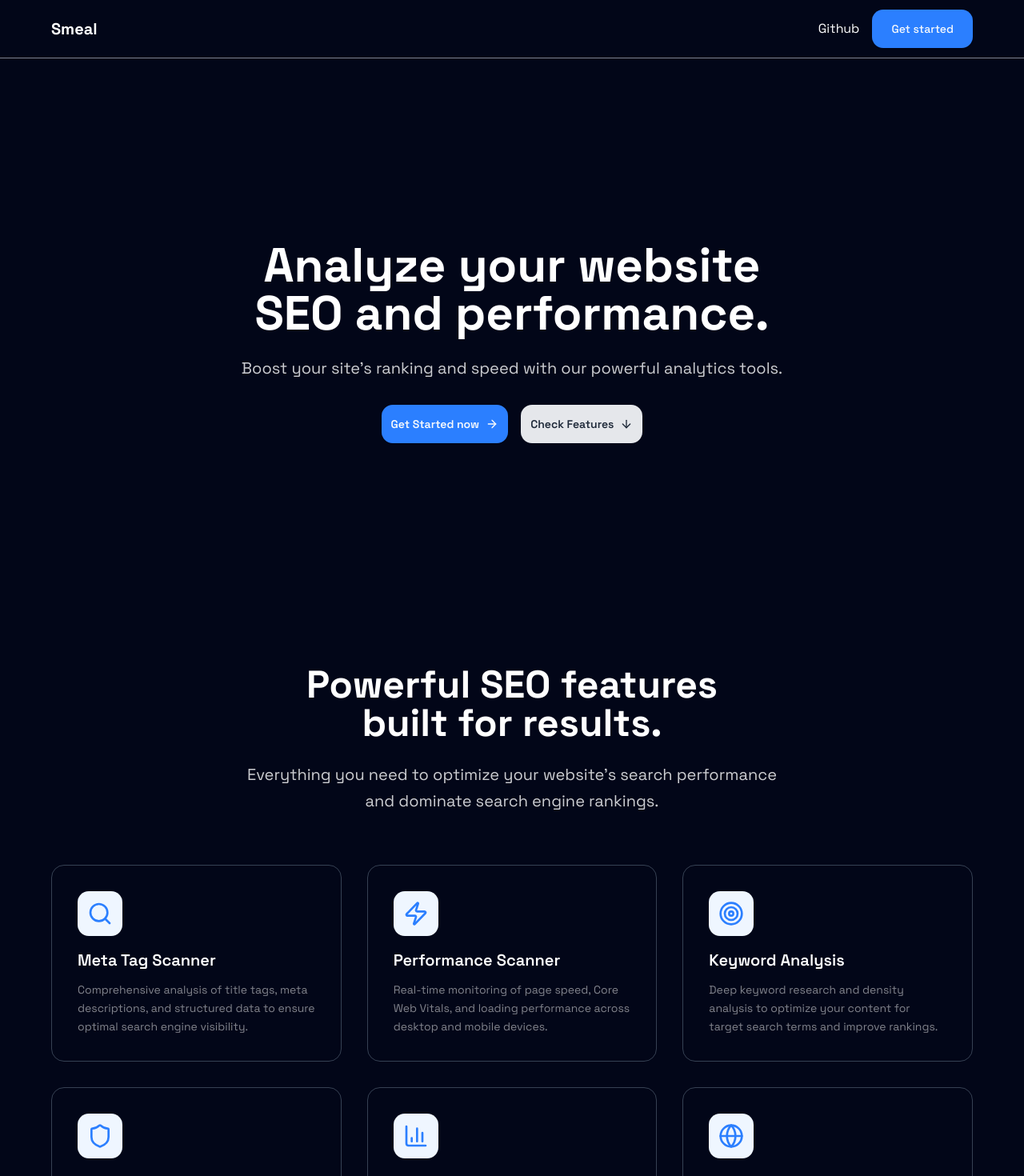
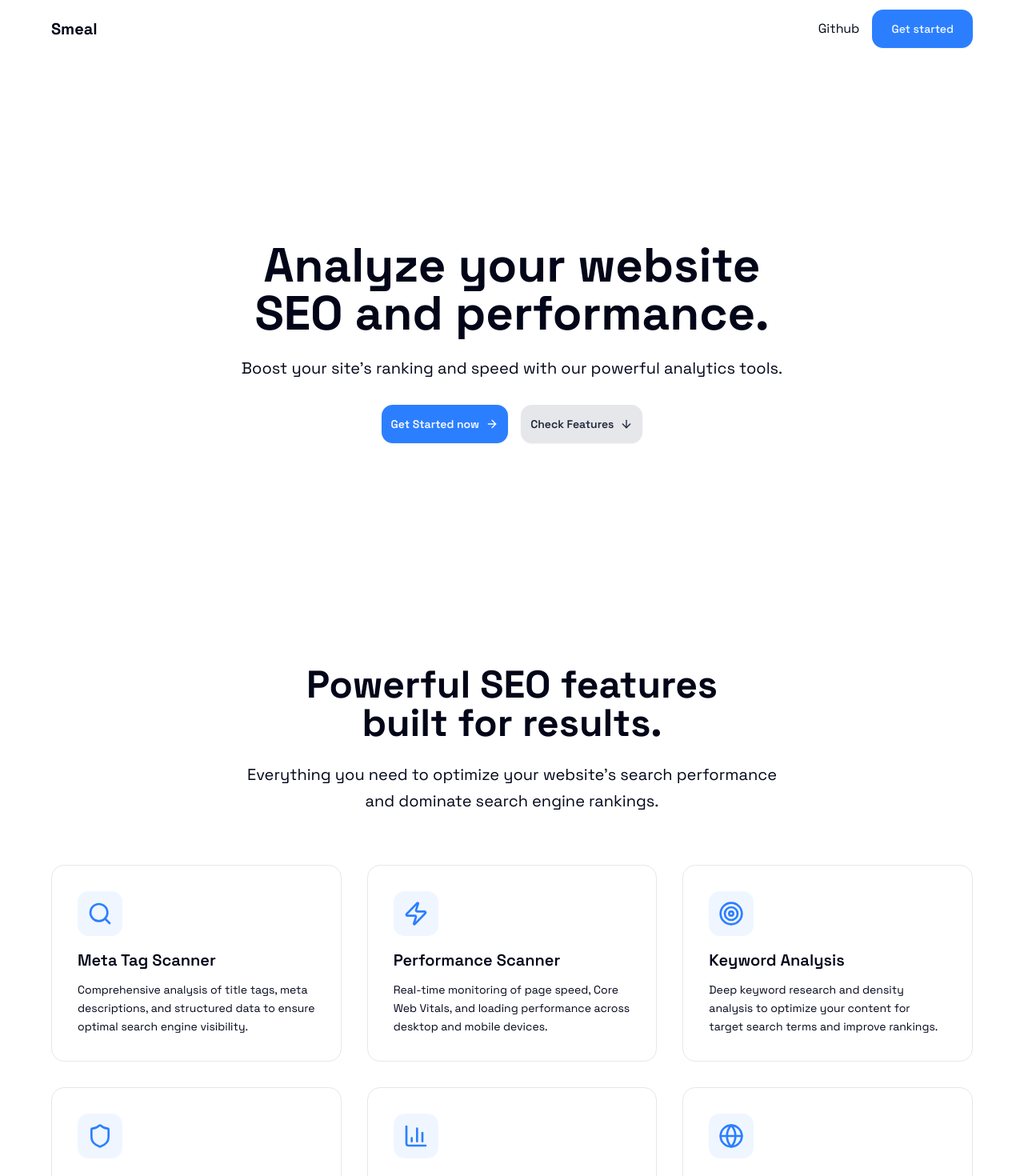
Before and after one commit to fisayo-dev/seo-analyzer, a Next.js app: page / in a window 1280 px wide. Shown: the top 1470 px of the page at 80% size. Built offline with nearby package versions, Linux system fonts and the light colour scheme.

Commit message:
style: change dark mdoe to light mode

```diff
--- a/app/globals.css
+++ b/app/globals.css
@@ -46,8 +46,8 @@
 
 :root {
   --radius: 0.625rem;
-  --foreground: oklch(1 0 0);
-  --background: oklch(0.129 0.042 264.695);
+  --background: oklch(1 0 0);
+  --foreground: oklch(0.129 0.042 264.695);
   --card: oklch(1 0 0);
   --card-foreground: oklch(0.129 0.042 264.695);
   --popover: oklch(1 0 0);
@@ -80,8 +80,8 @@
 }
 
 .dark {
-  --background: oklch(0.984 0.003 247.858);
-  --foreground:oklch(0.129 0.042 264.695);
+  --foreground: oklch(0.984 0.003 247.858);
+  --background:oklch(0.129 0.042 264.695);
   --card: oklch(0.208 0.042 265.755);
   --card-foreground: oklch(0.984 0.003 247.858);
   --popover: oklch(0.208 0.042 265.755);
--- a/components/Features.tsx
+++ b/components/Features.tsx
@@ -58,7 +58,7 @@ const FeaturesSection: React.FC = () => {
             <br />
             built for results.
           </h2>
-          <p className="text-xl text-white/80 max-w-2xl mx-auto leading-relaxed">
+          <p className="text-xl max-w-2xl mx-auto leading-relaxed">
             Everything you need to optimize your website&apos;s search performance
             and dominate search engine rankings.
           </p>
@@ -69,7 +69,7 @@ const FeaturesSection: React.FC = () => {
           {features.map((feature) => (
             <div
               key={feature.id}
-              className="group  rounded-2xl p-8 border border-gray-700 hover:border-gray-500 hover:shadow-lg transition-all duration-300 ease-in-out"
+              className="group  rounded-2xl p-8 border border-gray-200 hover:border-gray-300 hover:shadow-lg transition-all duration-300 ease-in-out"
             >
               <div className="flex flex-col items-start space-y-4">
                 <div className="p-3 bg-blue-50 rounded-xl group-hover:bg-blue-100 transition-colors duration-300">
@@ -81,7 +81,7 @@ const FeaturesSection: React.FC = () => {
                     {feature.title}
                   </h3>
 
-                  <p className="text-white/50 leading-relaxed text-sm">
+                  <p className="leading-relaxed text-sm">
                     {feature.description}
                   </p>
                 </div>
--- a/components/Hero.tsx
+++ b/components/Hero.tsx
@@ -7,7 +7,7 @@ const Hero = () => {
    <div className="custom-hero-background">
         <div className="flex flex-col h-[90vh] place-content-center gap-6 text-center">
             <h2 className="text-4xl md:text-6xl font-extrabold">Analyze your website <br/> SEO and performance.</h2>
-            <p className="text-xl text-white/80">Boost your site&apos;s ranking and speed with our powerful analytics tools.</p>
+            <p className="text-xl">Boost your site&apos;s ranking and speed with our powerful analytics tools.</p>
             <div className="flex justify-center my-2 gap-4">
                 <Link href="/login">
                     <Button className="hover:scale-110 font-semibold p-6 hover:bg-blue-700 transition duration-300">
```
